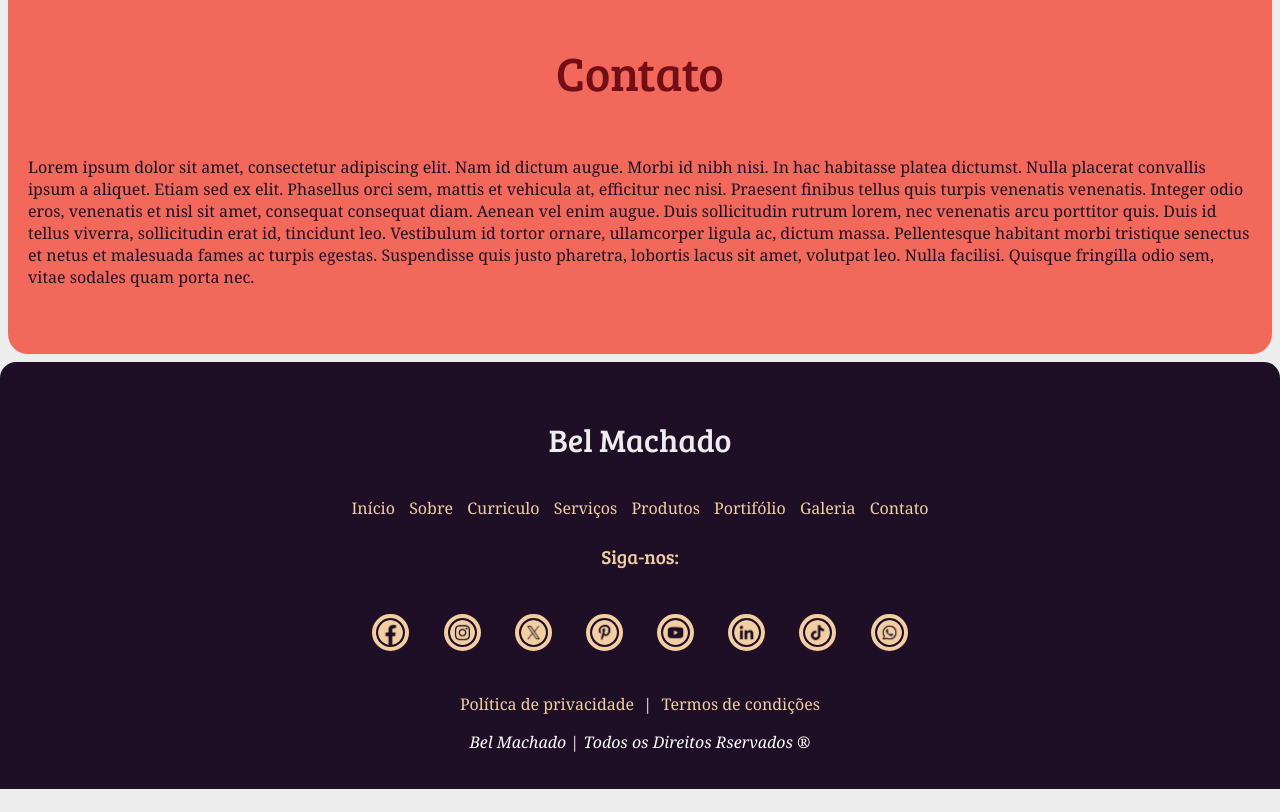
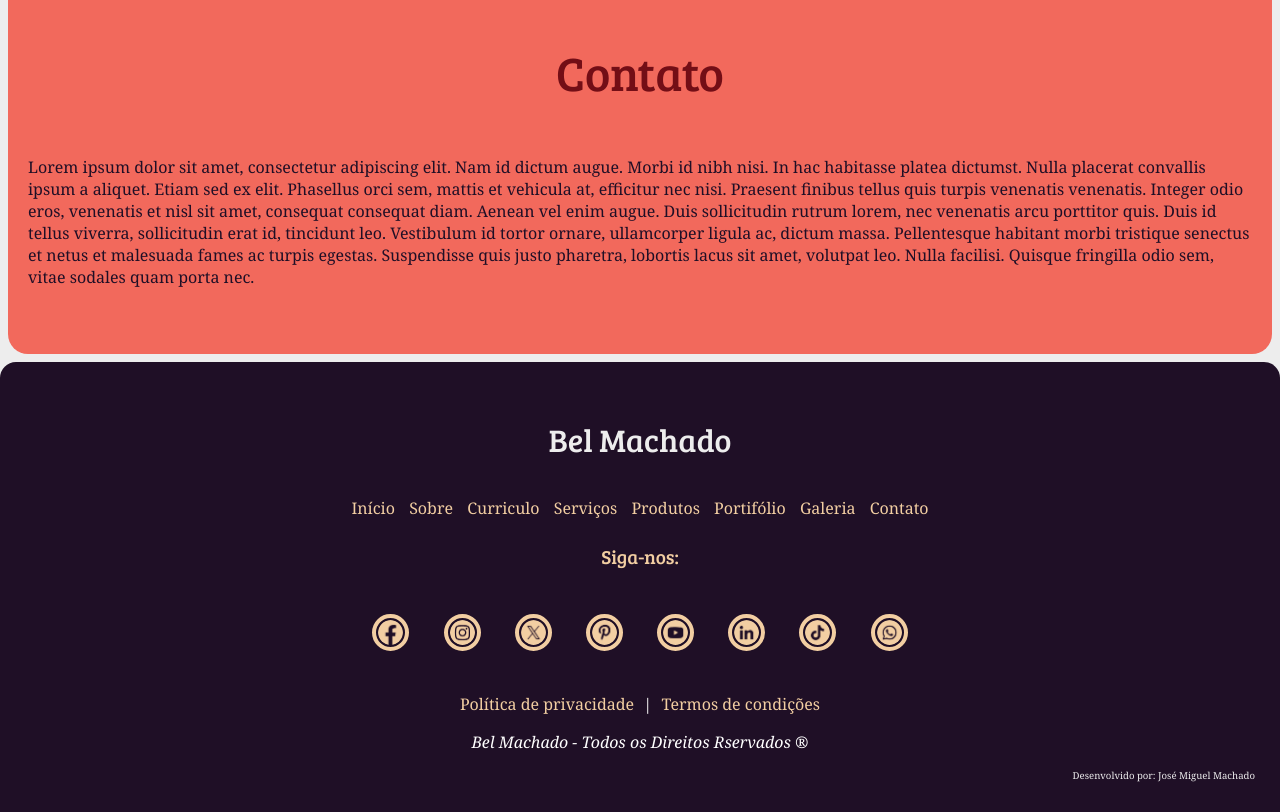
Before and after one commit to josemiguelmachado/belmachado, a plain HTML site: page index.html in a window 1280 px wide. Shown: the part 3916-4728 px from the top of the page. Before the commit the page ends 4705 px from the top, so only its background shows below. Drawn offline with Linux system fonts and the light colour scheme.

Commit message:
Add files via upload

```diff
--- a/index.html
+++ b/index.html
@@ -2,7 +2,7 @@
 <html lang="pt-br">
 
 <head>
-<title>Bel Machado</title>
+<title>Bel Machado | Atriz</title>
 	<!------------ Início SEO ------------>
 <meta charset="utf-8">
 <meta name="viewport" content="width=device-width, initial-scale=1">
@@ -10,7 +10,7 @@
 <meta name="Keywords" content="palavras chave">
 <meta name="author" content="nome do autor do site">
 	<meta property="og:title" content="Bel Machado | Atriz">
-	<meta property="og:description" content="Atriz e produtora, com mais de 15 anos de experência, comtemplada com o prêmio Myriam Muniz, tendo trabalhado com grandes diretores do mercado como: Cézar Augusto, Vitor Peralta, Guilherme Leme, Paulo de Moraes entre outros. Com experiência em produção e execução de eventos culturais e corporativos.">
+	<meta property="og:description" content="Atriz e produtora, com mais de 15 anos de experência, comtemplada com o prêmio Myriam Muniz, tendo trabalhado com grandes diretores do mercado.">
 	<meta property="og:url" content="http://www.belmachado.com.br">
 	<meta property="og:image" content="https://josemiguelmachado.github.io/belmachado/imagens/perfil.png">
 	<!------------- Fim SEO -------------->
@@ -29,7 +29,6 @@
 <link rel="preconnect" href="https://fonts.gstatic.com" crossorigin>
 <link href="https://fonts.googleapis.com/css2?family=Bree+Serif&display=swap" rel="stylesheet">
 	<!----------- Fim FONTES ---------->
-
 </head>
 
 <body>
@@ -204,7 +203,8 @@
 		</article>
 		<footer>
 			<p><a href="politica-de-privacidade.html">Política de privacidade</a> | <a href="termos-e-condicoes.html">Termos de condições</a></p>
-			<p><em>Bel Machado | Todos os Direitos Rservados &#174;</em></p>
+			<p><em>Bel Machado - Todos os Direitos Rservados &#174;</em></p>
+			<p id="dev"><a href="https://www.josemiguelmachado.com.br" target="_blank">Desenvolvido por: José Miguel Machado</a></p>
 		</footer>
 
 	</footer>
```
